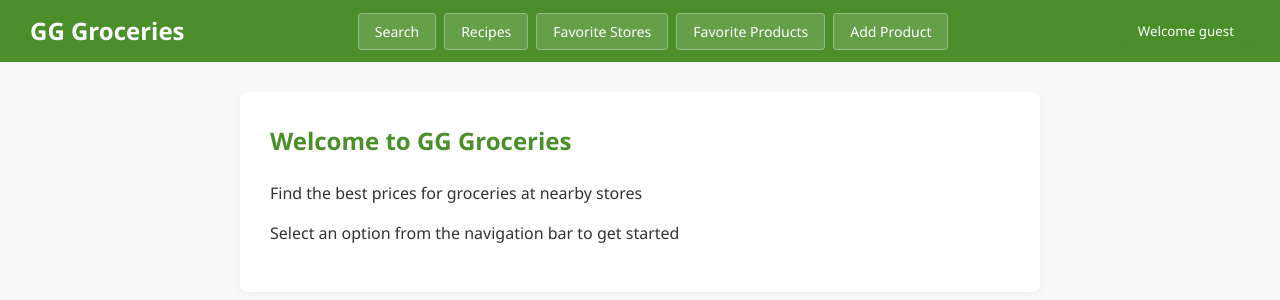
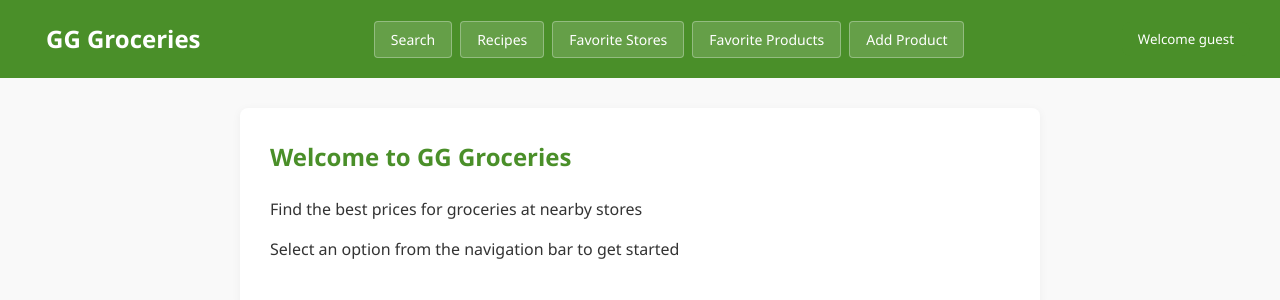
Before and after one commit to specSam/GG-groceries-ui, a React (Create React App) app: page / in a window 1280 px wide. Shown: the top 300 px of the page. Built offline with nearby package versions, Linux system fonts and the light colour scheme.

Commit message:
Made tag clickable to route back to welcome page

```diff
--- a/src/pages/HomePage.tsx
+++ b/src/pages/HomePage.tsx
@@ -73,7 +73,7 @@ const HomePage: React.FC<HomePageProps> = ({username}) => {
       {/* Header search bar and user drop down/login/signin button depending on if user is logged in*/}
       <header className="app-header">
         <div className="logo-container">
-          <h1 className="app-title">GG Groceries</h1>
+          <h1 className="app-title" onClick={() => handleNavigation('Welcome')}>GG Groceries</h1>
         </div>
         <nav className="main-nav">
           <div className="nav-buttons">
--- a/src/styles/HomePage.css
+++ b/src/styles/HomePage.css
@@ -24,6 +24,14 @@
     font-weight: 600;
     margin: 0;
     color: white;
+    cursor: pointer;
+    transition: background-color 0.3s ease;
+    padding: 8px 16px;
+    border-radius: 8px;
+  }
+
+  .app-title:hover {
+    background-color: #3a7a1f; /* Slightly darker on hover */
   }
 
   .logging-button {
```
